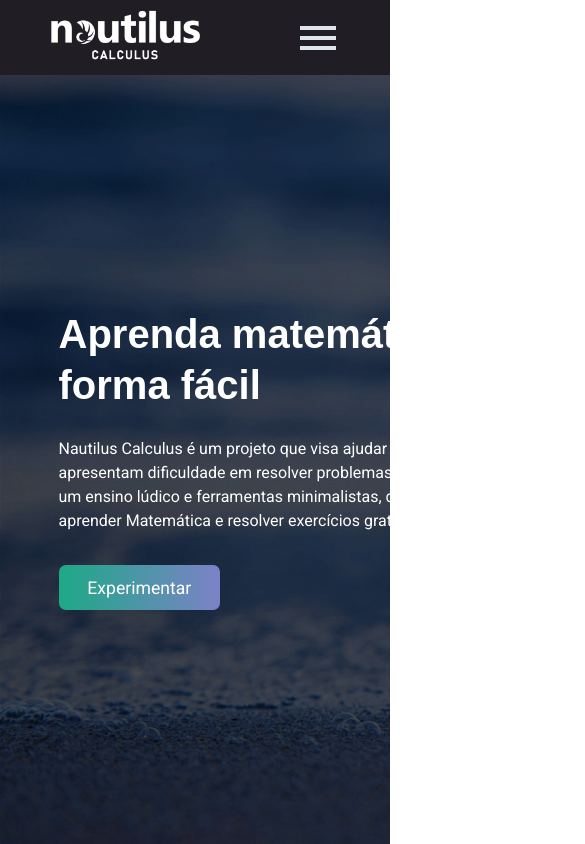
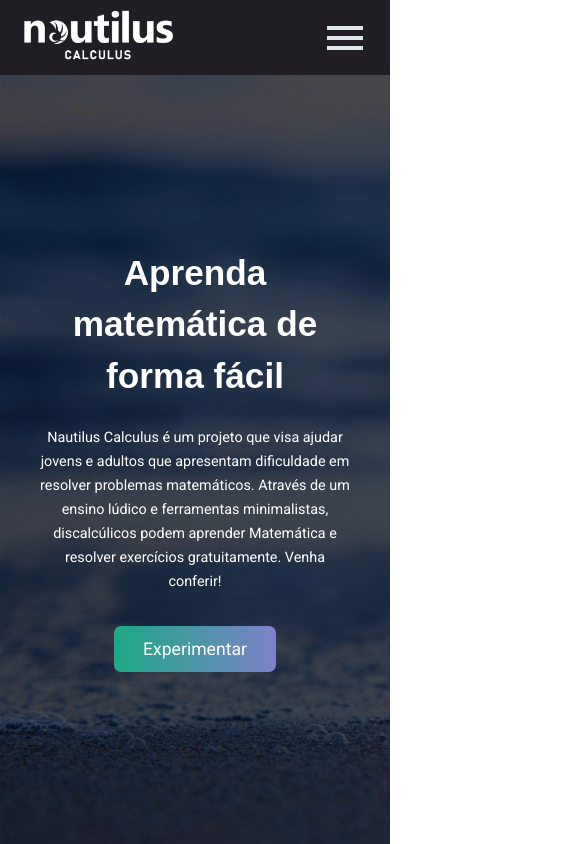
Before and after one commit to rafaeldiehl/nautilus-calculus, a React (Create React App) app: page / in a window 390 px wide. Shown: the whole page, 585 px wide, since content can reach past the window. Built offline with nearby package versions, Linux system fonts and the light colour scheme.

Commit message:
Frontpage da home

```diff
--- a/src/components/Navbar/styles.scss
+++ b/src/components/Navbar/styles.scss
@@ -94,14 +94,6 @@ nav.main-navbar {
         justify-content: space-between;
         padding: 0 3rem;
 
-        h1.main-logo {
-            a {
-                img {
-
-                }
-            }
-        }
-
         ul {
             display: none;
             position: absolute;
@@ -183,3 +175,12 @@ nav.main-navbar {
         }
     }
 }
+
+@media (max-width: 500px) {
+    nav.main-navbar {
+        position: relative;
+        background: $dark-grey;
+        justify-content: space-between;
+        padding: 0 1.3rem;
+    }
+}
--- a/src/pages/Home/index.jsx
+++ b/src/pages/Home/index.jsx
@@ -19,10 +19,10 @@ function Home() {
       <Helmet>
         <title>Nautilus Calculus</title>
       </Helmet>
+      <header className="home-page-header">
+        <Navbar />
+      </header>
       <section className="main-content" style={sectionBackground}>
-        <header className="home-page-header">
-          <Navbar />
-        </header>
         <main className="home-page-main">
           <header className="main-header">
             <h1>
--- a/src/pages/Home/styles.scss
+++ b/src/pages/Home/styles.scss
@@ -2,8 +2,6 @@
 
 div#home-page {
     section.main-content {
-        width: 100vw;
-        height: 100vh;
         background-size: cover;
 
         main.home-page-main {
@@ -48,3 +46,118 @@ div#home-page {
 
     }
 }
+
+@media (max-width: 700px) {
+    div#home-page {
+        section.main-content {
+            @include flex(column);
+
+            main.home-page-main {
+                margin-left: 0;
+
+                header.main-header {
+                    text-align: center;
+                }
+
+                div.main-container {
+                    @include flex(column);
+
+                    p.main-description {
+                        text-align: center;
+                    }
+
+                    a {
+
+                    }
+                }
+            }
+        }
+        section.about {
+
+        }
+        section.example {
+
+        }
+        section.contact {
+
+        }
+        section.home-page-footer {
+
+        }
+    }
+}
+
+@media (max-width: 600px) {
+    div#home-page {
+        section.main-content {
+            @include flex(column);
+
+            main.home-page-main {
+               width: 80%;
+
+                header.main-header {
+                }
+
+                div.main-container {
+
+                    p.main-description {
+                    }
+
+                    a {
+
+                    }
+                }
+            }
+        }
+        section.about {
+
+        }
+        section.example {
+
+        }
+        section.contact {
+
+        }
+        section.home-page-footer {
+
+        }
+    }
+}
+
+@media (max-width: 500px) {
+    div#home-page {
+        section.main-content {
+            @include flex(column);
+
+            main.home-page-main {
+
+                header.main-header {
+                    font-size: 2.2rem;
+                }
+
+                div.main-container {
+
+                    p.main-description {
+                        font-size: 0.9rem;
+                    }
+
+                    a {
+
+                    }
+                }
+            }
+        }
+        section.about {
+
+        }
+        section.example {
+
+        }
+        section.contact {
+
+        }
+        section.home-page-footer {
+
+        }
+    }
+}
```
